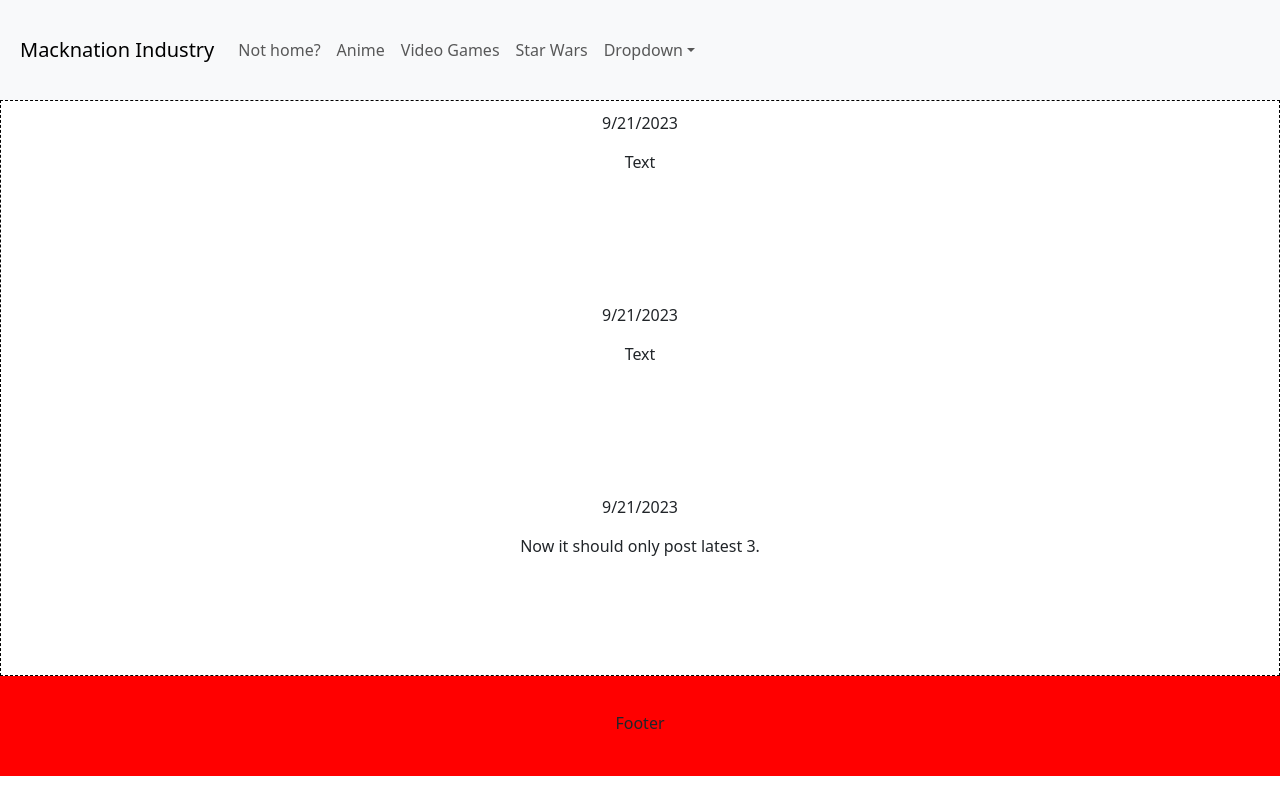
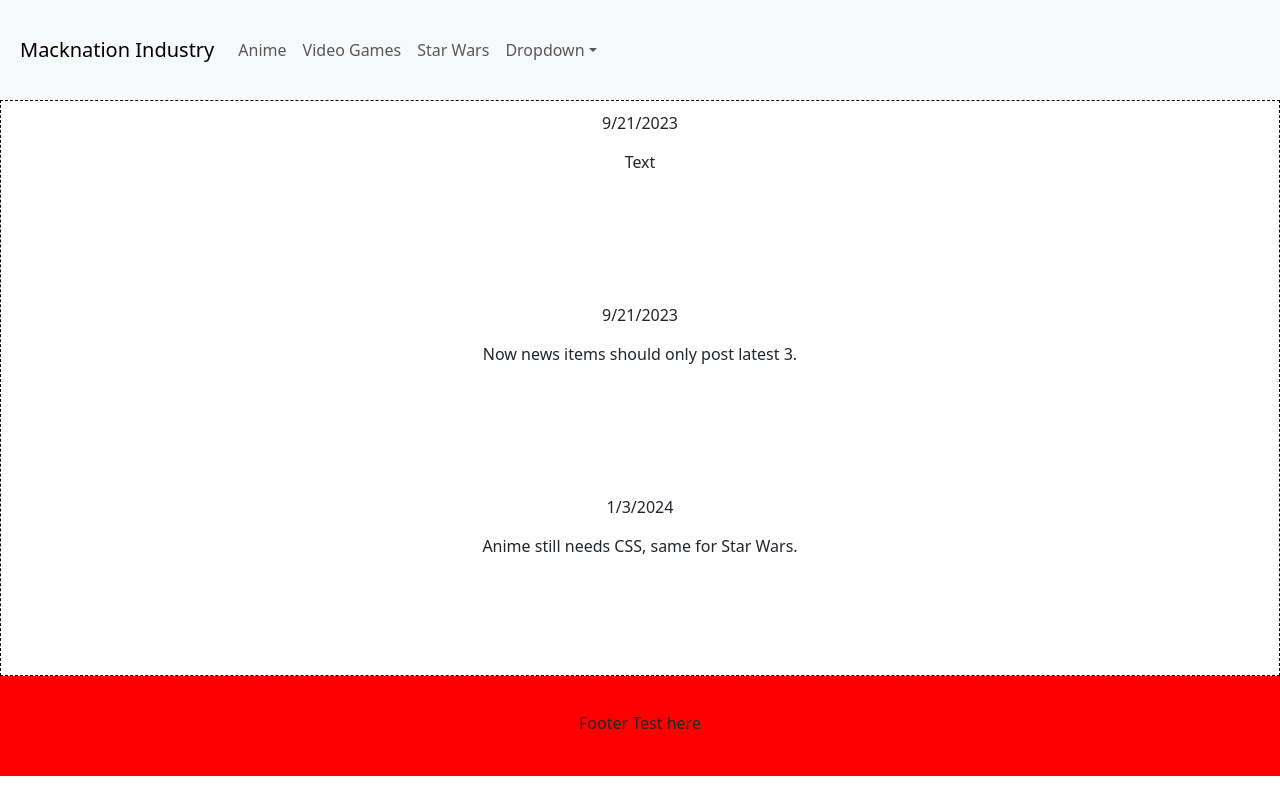
Before and after one commit to mackinator3/Forum2, a React (Create React App) app: page / in a window 1280 px wide. Built offline with nearby package versions, Linux system fonts and the light colour scheme.

Commit message:
Just did some fixing up of Anime.

```diff
--- a/src/App.css
+++ b/src/App.css
@@ -9,15 +9,20 @@
         text-align: center;
         height: 80%;
     }
+
     ul {
        list-style-type: none;
     }
+
     .Images > img {
+
+    }
+    .hidden {
         display: none !important;
     }
 
     .Capital {
-        text-transform: capitalize;
+        text-transform: Capitalize;
     }
 
     .list-group-item {
--- a/src/App.js
+++ b/src/App.js
@@ -5,7 +5,6 @@ import Body from './Components/Body/Body'
 import Footer from './Components/Footer'
 import Container from 'react-bootstrap/Container';
 import Row from 'react-bootstrap/Row';
-import Col from 'react-bootstrap/Col';
 
 function App() {
     return (
--- a/src/Components/Anime.js
+++ b/src/Components/Anime.js
@@ -3,7 +3,7 @@ import Footer from './Footer';
 import Container from 'react-bootstrap/Container';
 import Row from 'react-bootstrap/Row';
 import Form from 'react-bootstrap/Form';
-import { useState, useEffect } from 'react';
+import { useState } from 'react';
 import ListGroup from 'react-bootstrap/ListGroup';
 import ImgButton from './ImgButton'
 import Button from 'react-bootstrap/Button';
@@ -35,8 +35,8 @@ export default function Anime() {
 
     //This is used to update state for previous apiCallButton function submission.
     function handleChange(event) {
-            const { value } = event.target
-            setCharName(value)
+        const { value } = event.target;
+        setCharName(value);
     }
 
     //Recusrively break up the data objects.
@@ -63,9 +63,9 @@ export default function Anime() {
                                     <ImgButton value={ value }></ImgButton>
                                 </ListGroup.Item>
                             ) : (
-                                <ListGroup.Item key={currentKey} className="Capital" action onClick={e => apiCall(value)}><strong>{key} : </strong>{anime[key]}</ListGroup.Item>
+                                <ListGroup.Item key={currentKey} className="Capital" action onClick={(e) => apiCall(value)}><strong>{key} : </strong>{anime[key]}</ListGroup.Item>
                             ) : (
-                                key !== 'abbreviatedTitles' && key !== 'ratingFrequencies' && key !== 'id' && key !== 'createdAt' && key !== 'updatedAt' && key !== "nsfw" && key !== "meta" && key !== "relationships" && key !== "links" &&
+                            key !== 'abbreviatedTitles' && key !== 'coverImageTopOffset' && key !== 'ratingRank' && key !== 'popularityRank' && key !== 'userCount' && key !== 'favoritesCount'&& key !== 'ratingFrequencies' && key !== 'description' && key !== 'id' && key !== 'createdAt' && key !== 'updatedAt' && key !== "nsfw" && key !== "meta" && key !== "relationships" && key !== "links" &&
                                 <div key={currentKey}>
                                     {(typeof value !== 'object') ? (
                                         <ListGroup.Item className="Capital">
--- a/src/Components/Footer.js
+++ b/src/Components/Footer.js
@@ -3,7 +3,7 @@ import Container from "react-bootstrap/Container";
 export default function Footer() {
     return (
         <Container className="footer">
-            Footer
+            Footer Test here
         </Container>
     )
 }
--- a/src/Components/Navigation.js
+++ b/src/Components/Navigation.js
@@ -13,11 +13,10 @@ export default function Navigation() {
             <Navbar.Toggle aria-controls="basic-navbar-nav" />
             <Navbar.Collapse id="basic-navbar-nav">
               <Nav className="me-auto">
-                <Nav.Link href="/">Not home?</Nav.Link>
                 <Nav.Link href="Anime">Anime</Nav.Link>
                 <Nav.Link href="Videogames">Video Games</Nav.Link>
                 <Nav.Link href="StarWars">Star Wars</Nav.Link>
-                <NavDropdown title="Dropdown" id="basic-nav-dropdown">
+                <NavDropdown title="Dropdown" id="basic-nav-dropdown" class="hidden">
                   <NavDropdown.Item href="#action/3.1">Action</NavDropdown.Item>
                   <NavDropdown.Item href="#action/3.2">
                     Another action
--- a/src/Components/StarWars.js
+++ b/src/Components/StarWars.js
@@ -21,7 +21,7 @@ export default function StarWars() {
             fetch(`https://swapi.dev/api/${currentIndex}/?search=${charName}`)
                 .then(res => res.json())
                 .then(data => setListing(data.results))
-                .catch(error => console.error(error))
+            .catch(error => console.error(error))
         }
 
     function callApi(value) {
@@ -44,10 +44,6 @@ export default function StarWars() {
         const { value } = event.target
         setCharName(value)
     }
-
-    console.log(charName + " handlechange")
-    console.log(currentIndex + " currentIndex")
-    console.log(listing + " listing")
 
 	return (
         <Container fluid>
--- a/src/Components/newsData.js
+++ b/src/Components/newsData.js
@@ -42,7 +42,12 @@ const news = [
     {
         id: 9,
         date: "9/21/2023",
-        text: "Now it should only post latest 3."
+        text: "Now news items should only post latest 3."
+    },
+    {
+        id: 10,
+        date: "1/3/2024",
+        text: "Anime still needs CSS, same for Star Wars."
     }
 
 ]
```
Also changed, not shown: src/Components/ImgButton.js (+1 -1 lines).
